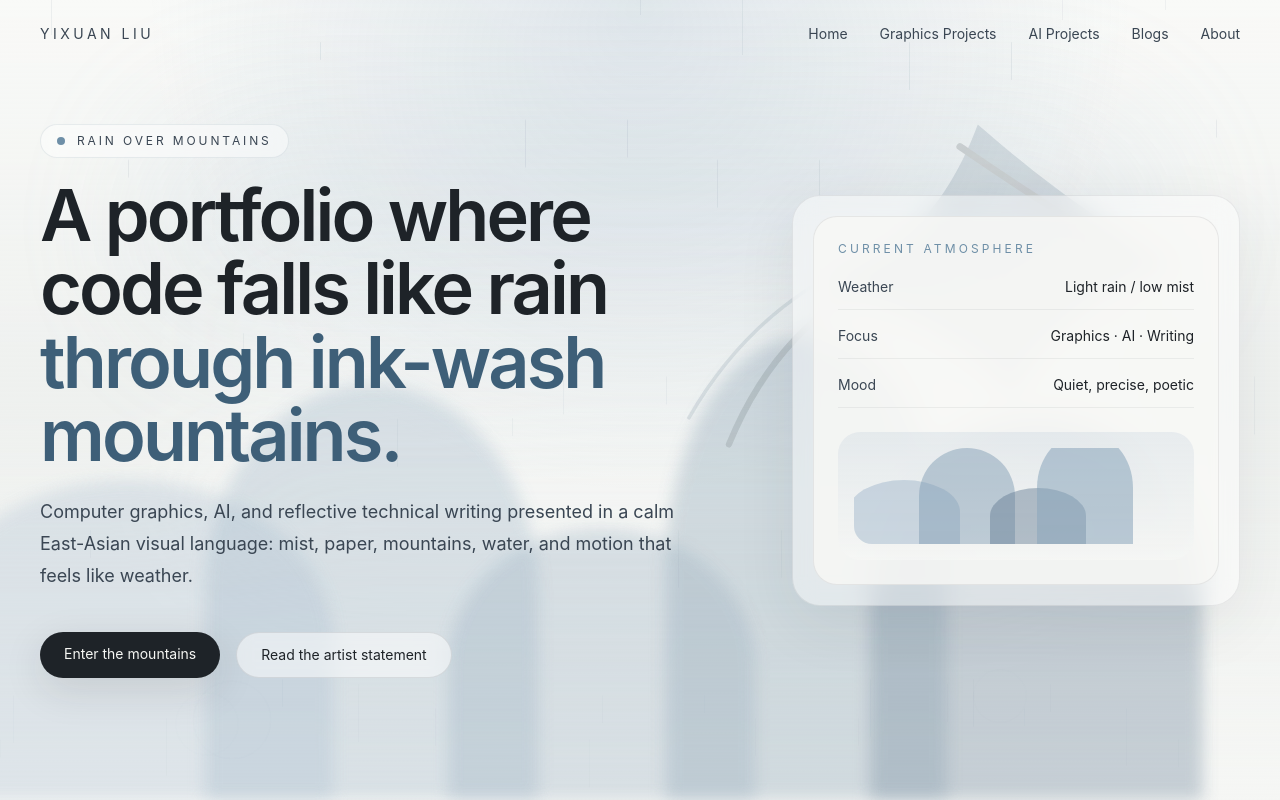
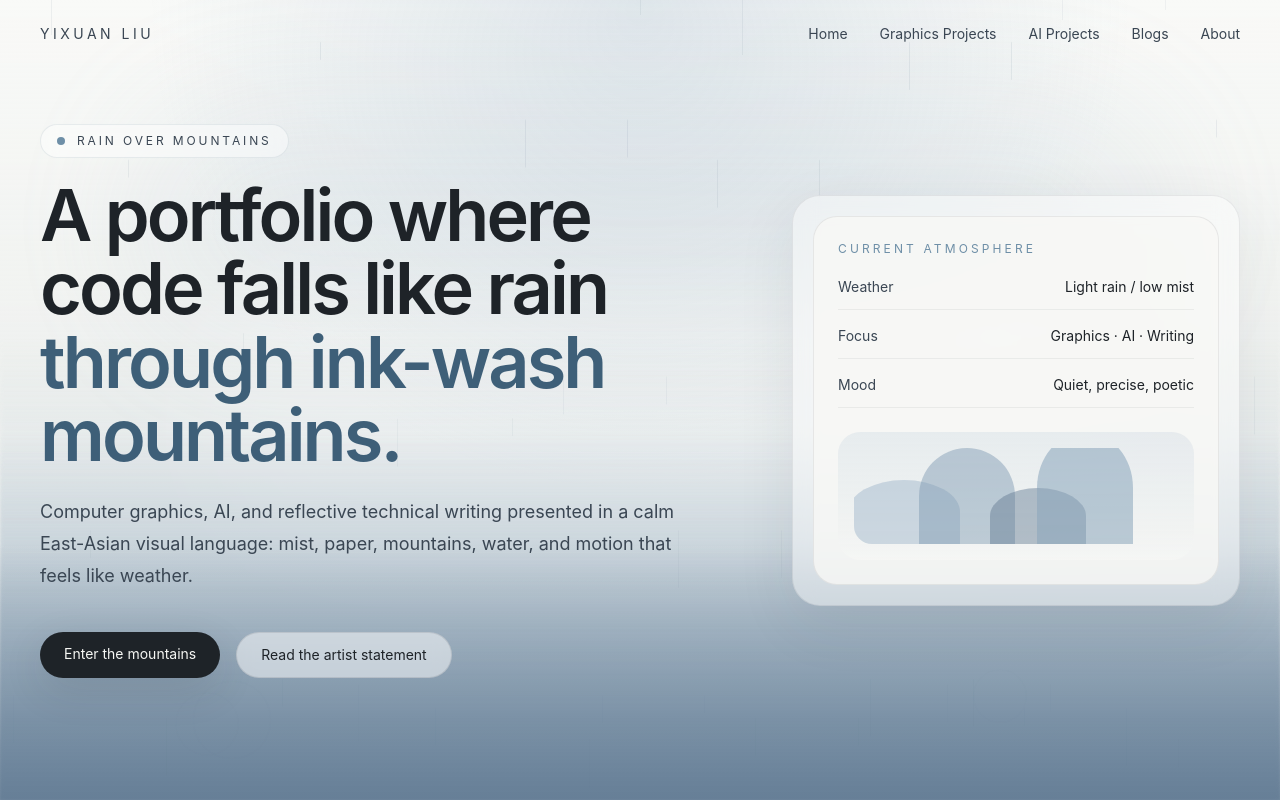
Before and after one commit to Ahhhh2016/yixuan-liu, a React (Vite) app in the folder blog-app/: page / in a window 1280 px wide. Shown: the top 800 px of the page. Built offline with nearby package versions, Linux system fonts and the light colour scheme.

Commit message:
change background geometry to color

```diff
--- a/blog-app/src/RainyMountainPortfolio.jsx
+++ b/blog-app/src/RainyMountainPortfolio.jsx
@@ -76,20 +76,9 @@ export default function RainyMountainPortfolio() {
           <div className="mx-auto h-full w-[72%] rounded-full bg-white/55" />
         </div>
 
-        <div className="absolute bottom-0 left-0 right-0 h-[54vh] opacity-75">
-          <div className="absolute bottom-0 left-[-6%] h-[40vh] w-[32%] rounded-t-[100%] bg-[#AFC2D3]/45 blur-sm" />
-          <div className="absolute bottom-0 left-[16%] h-[52vh] w-[26%] rounded-t-[100%] bg-[#92ABC0]/38 blur-sm" />
-          <div className="absolute bottom-0 left-[35%] h-[34vh] w-[24%] rounded-t-[100%] bg-[#7996AF]/32 blur-sm" />
-          <div className="absolute bottom-0 right-[26%] h-[58vh] w-[22%] rounded-t-[100%] bg-[#7C96AB]/40 blur-sm" />
-          <div className="absolute bottom-0 right-[6%] h-[48vh] w-[26%] rounded-t-[100%] bg-[#5E7790]/42 blur-sm" />
-        </div>
-
-        <svg viewBox="0 0 1440 900" className="absolute inset-0 h-full w-full opacity-[0.16] mix-blend-multiply">
-          <path d="M1100 140C1180 210 1240 250 1320 300C1240 320 1170 380 1140 450C1090 390 1030 350 930 320C1025 280 1070 220 1100 140Z" fill="#3E5F78" />
-          <path d="M1080 165C1160 220 1205 248 1265 286" stroke="#1E2328" strokeWidth="8" fill="none" strokeLinecap="round" />
-          <path d="M1035 295C940 325 865 390 820 500" stroke="#1E2328" strokeWidth="7" fill="none" strokeLinecap="round" opacity="0.8" />
-          <path d="M990 285C900 318 828 378 775 470" stroke="#3E5F78" strokeWidth="4" fill="none" strokeLinecap="round" opacity="0.85" />
-        </svg>
+        <div className="absolute bottom-0 left-0 right-0 h-[58vh] opacity-55 blur-[2px] bg-[linear-gradient(to_top,#AFC2D3_0%,rgba(175,194,211,0)_100%)]" />
+        <div className="absolute bottom-0 left-0 right-0 h-[46vh] opacity-70 blur-[1px] bg-[linear-gradient(to_top,#7C96AB_0%,rgba(124,150,171,0)_100%)]" />
+        <div className="absolute bottom-0 left-0 right-0 h-[32vh] opacity-85 bg-[linear-gradient(to_top,#5E7790_0%,rgba(94,119,144,0)_100%)]" />
 
         {Array.from({ length: 54 }).map((_, i) => (
           <span
```
